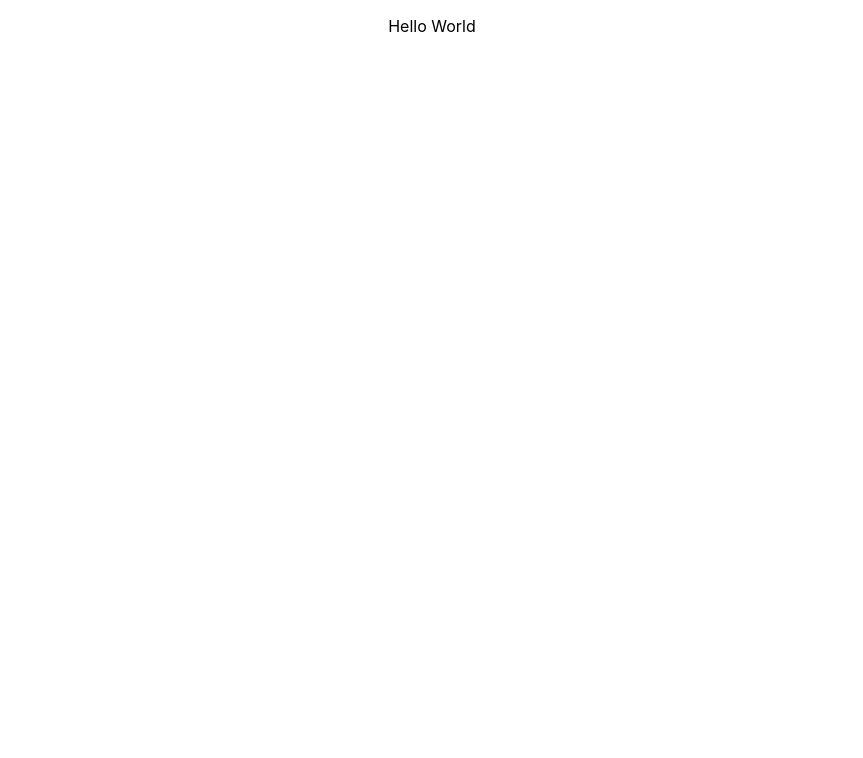
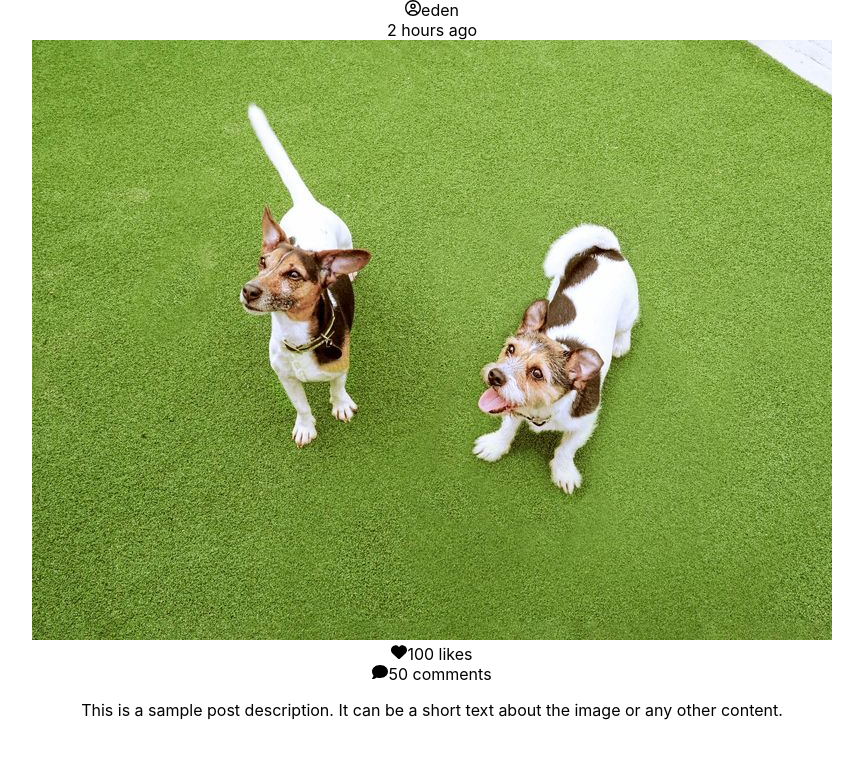
Before and after one commit to EdenDonenfeld/KeremNet, a React (Create React App) app: page / in a window 1280 px wide. Shown: the top 758 px of the page, without its empty margins (208-1071 px from the left). Built offline with nearby package versions, Linux system fonts and the light colour scheme.

Commit message:
started building the structure of the post component

```diff
--- a/package.json
+++ b/package.json
@@ -3,6 +3,9 @@
   "version": "0.1.0",
   "private": true,
   "dependencies": {
+    "@fortawesome/fontawesome-svg-core": "^6.7.2",
+    "@fortawesome/free-regular-svg-icons": "^6.7.2",
+    "@fortawesome/react-fontawesome": "^0.2.2",
     "@testing-library/dom": "^10.4.0",
     "@testing-library/jest-dom": "^6.6.3",
     "@testing-library/react": "^16.3.0",
--- a/src/App.tsx
+++ b/src/App.tsx
@@ -1,10 +1,11 @@
 import React from 'react';
 import './App.css';
+import Post from './components/Post';
 
 const App = () => {
   return (
     <div className="App">
-      <p>Hello World</p>
+      <Post />
     </div>
   );
 }
--- /dev/null
+++ b/src/components/Post.tsx
@@ -0,0 +1,50 @@
+import React from 'react';
+
+const Post: React.FC = () => {
+    return (
+        <div className="post-container">
+            <div className="post-header">
+                <div className="header-info">
+                    <div className="user-info">
+                        <svg xmlns="http://www.w3.org/2000/svg" viewBox="0 0 512 512" height="1rem" width="1rem" className="user-icon">
+                            <path d="M406.5 399.6C387.4 352.9 341.5 320 288 320l-64 0c-53.5 0-99.4 32.9-118.5 79.6C69.9 362.2 48 311.7 48 256C48 141.1 141.1 48 256 48s208 93.1 208 208c0 55.7-21.9 106.2-57.5 143.6zm-40.1 32.7C334.4 452.4 296.6 464 256 464s-78.4-11.6-110.5-31.7c7.3-36.7 39.7-64.3 78.5-64.3l64 0c38.8 0 71.2 27.6 78.5 64.3zM256 512A256 256 0 1 0 256 0a256 256 0 1 0 0 512zm0-272a40 40 0 1 1 0-80 40 40 0 1 1 0 80zm-88-40a88 88 0 1 0 176 0 88 88 0 1 0 -176 0z"/>
+                        </svg>
+                        <span className="username">eden</span>
+                    </div>
+                    <div className="post-time">
+                        <span className="time">2 hours ago</span>
+                    </div>
+                </div>
+            </div>
+
+            <div className="post-content">
+                <div className="post-image">
+                    <img src="dogs.jpg" alt="Post content" />
+                </div>
+            </div>
+
+            <div className="post-footer">
+                <div className="likes">
+                    <svg xmlns="http://www.w3.org/2000/svg" viewBox="0 0 512 512" height="1rem" width="1rem" className="likes-icon">
+                        <path d="M47.6 300.4L228.3 469.1c7.5 7 17.4 10.9 27.7 10.9s20.2-3.9 27.7-10.9L464.4 300.4c30.4-28.3 47.6-68 47.6-109.5v-5.8c0-69.9-50.5-129.5-119.4-141C347 36.5 300.6 51.4 268 84L256 96 244 84c-32.6-32.6-79-47.5-124.6-39.9C50.5 55.6 0 115.2 0 185.1v5.8c0 41.5 17.2 81.2 47.6 109.5z"/>
+                    </svg>
+                    <span className="like-count">100 likes</span>
+                </div>
+
+                <div className="comments">
+                    <svg xmlns="http://www.w3.org/2000/svg" viewBox="0 0 512 512" height="1rem" width="1rem" className="comments-icon">
+                            <path d="M512 240c0 114.9-114.6 208-256 208c-37.1 0-72.3-6.4-104.1-17.9c-11.9 8.7-31.3 20.6-54.3 30.6C73.6 471.1 44.7 480 16 480c-6.5 0-12.3-3.9-14.8-9.9c-2.5-6-1.1-12.8 3.4-17.4c0 0 0 0 0 0s0 0 0 0s0 0 0 0c0 0 0 0 0 0l.3-.3c.3-.3 .7-.7 1.3-1.4c1.1-1.2 2.8-3.1 4.9-5.7c4.1-5 9.6-12.4 15.2-21.6c10-16.6 19.5-38.4 21.4-62.9C17.7 326.8 0 285.1 0 240C0 125.1 114.6 32 256 32s256 93.1 256 208z"/>
+                    </svg>
+                    <span className="comment-count">50 comments</span>
+                </div>
+            </div>
+
+            <div className="post-description">
+                <p className="description-text">This is a sample post description. It can be a short text about the image or any other content.</p>
+            </div>
+
+        </div>
+    );
+}
+
+export default Post;
```
Also changed, not shown: public/dogs.jpg (added), 1 other file (tests, documents, lock files or other folders).
